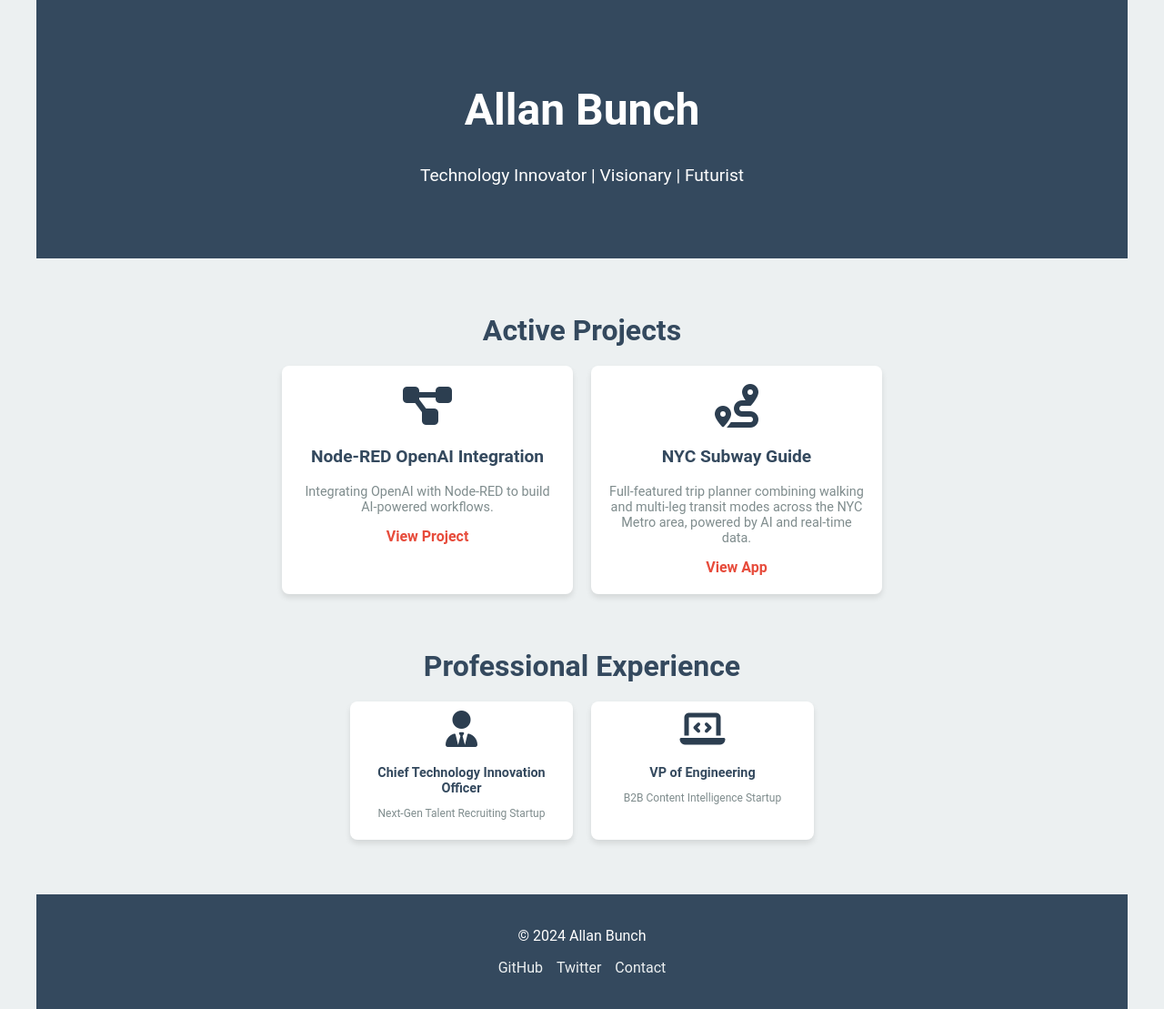
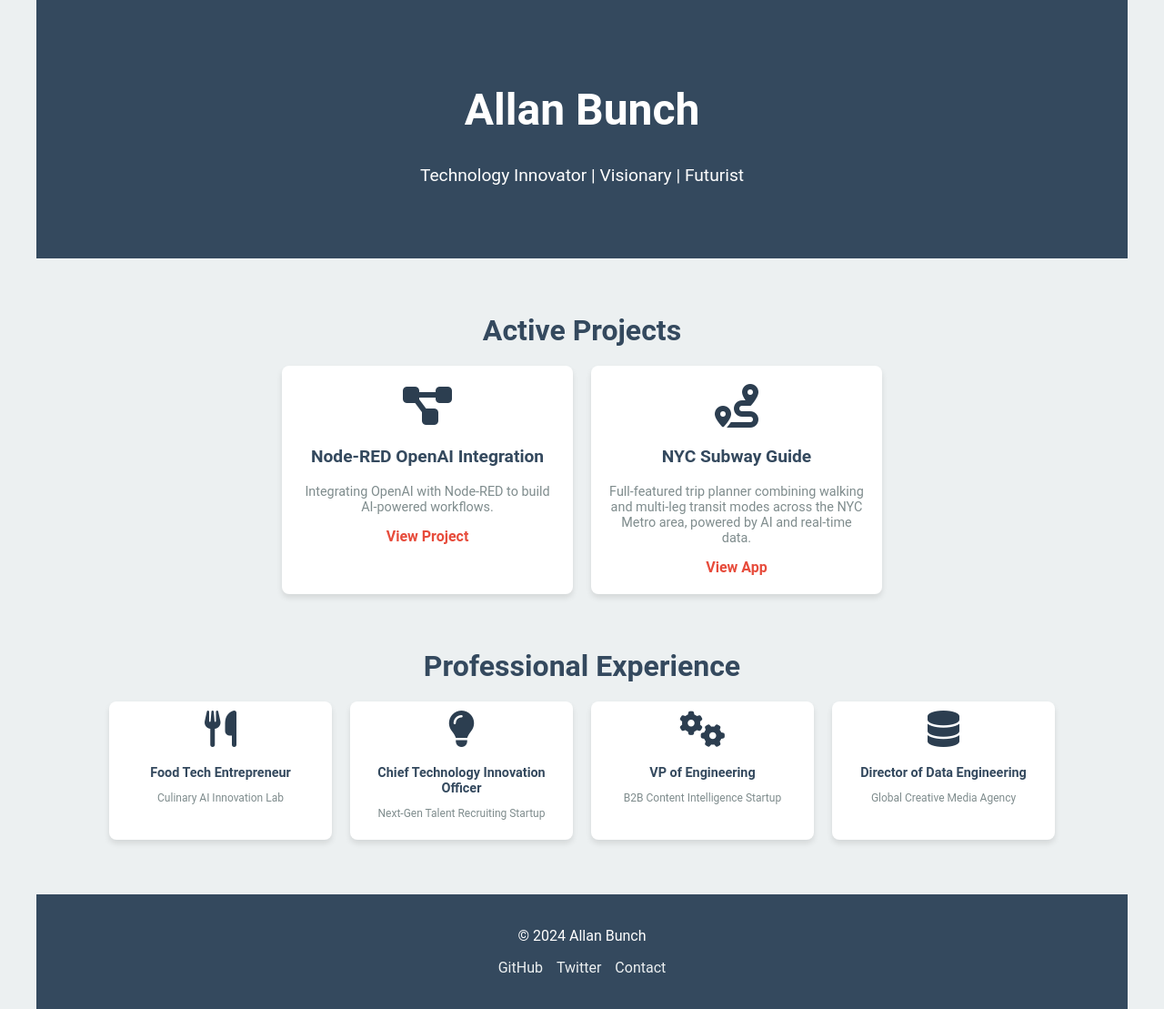
Before and after one commit to allanbunch/allanbunch.github.io, a Jekyll site: the page built from index.html, in a window 1280 px wide. Shown: the whole page at 91% size. Built offline with Jekyll 4.4.1, drawn with Linux system fonts in a browser that asks for light colours.

Commit message:
Updated professinal experience section

```diff
--- a/index.html
+++ b/index.html
@@ -27,16 +27,32 @@ title: Allan Bunch
 <section class="cards-section professional-experience">
   <h2>Professional Experience</h2>
   <div class="cards-container">
+    <!-- Food Tech Entrepreneur -->
     <div class="card">
-      <i class="fas fa-user-tie"></i>
+      <i class="fas fa-utensils"></i> <!-- Represents food and culinary focus -->
+      <h3>Food Tech Entrepreneur</h3>
+      <p>Culinary AI Innovation Lab</p>
+    </div>
+
+    <!-- Chief Technology Innovation Officer -->
+    <div class="card">
+      <i class="fas fa-lightbulb"></i> <!-- Symbolizes innovation and leadership -->
       <h3>Chief Technology Innovation Officer</h3>
       <p>Next-Gen Talent Recruiting Startup</p>
     </div>
+
+    <!-- VP of Engineering -->
     <div class="card">
-      <i class="fas fa-laptop-code"></i>
+      <i class="fas fa-cogs"></i> <!-- Represents engineering and system design -->
       <h3>VP of Engineering</h3>
       <p>B2B Content Intelligence Startup</p>
     </div>
-    <!-- Add more cards here -->
+
+    <!-- Director of Data Engineering -->
+    <div class="card">
+      <i class="fas fa-database"></i> <!-- Highlights data engineering and analytics -->
+      <h3>Director of Data Engineering</h3>
+      <p>Global Creative Media Agency</p>
+    </div>
   </div>
 </section>
```
